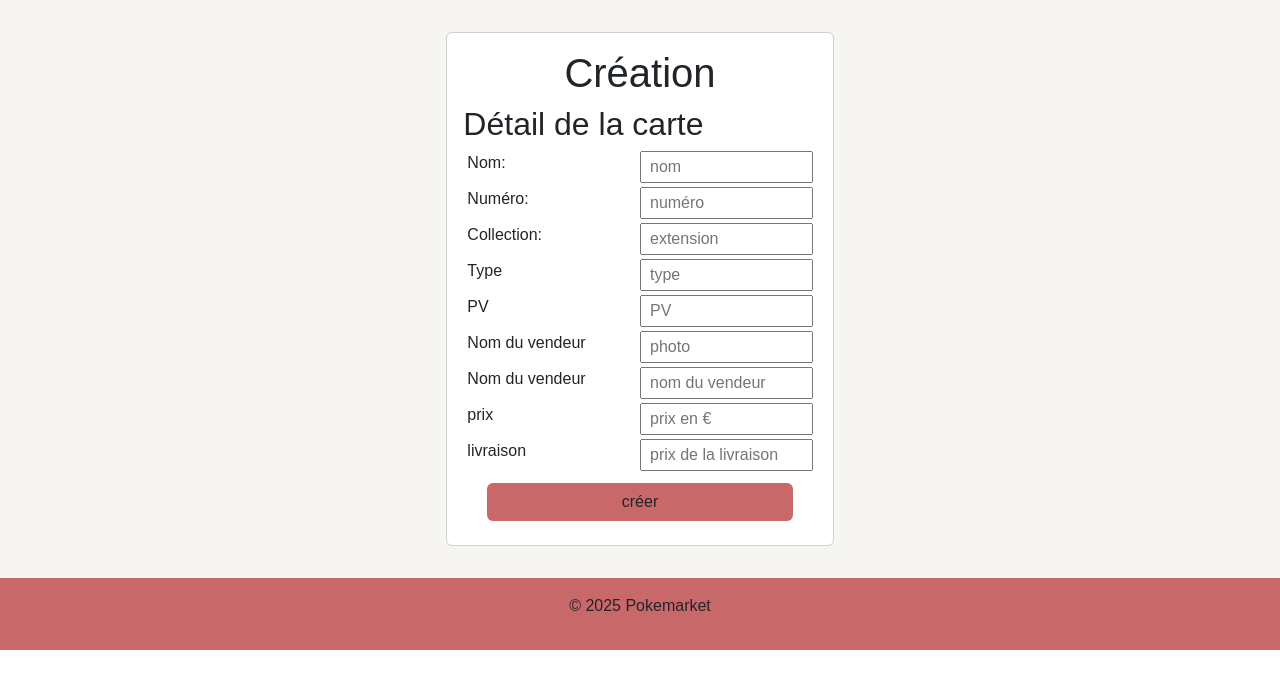
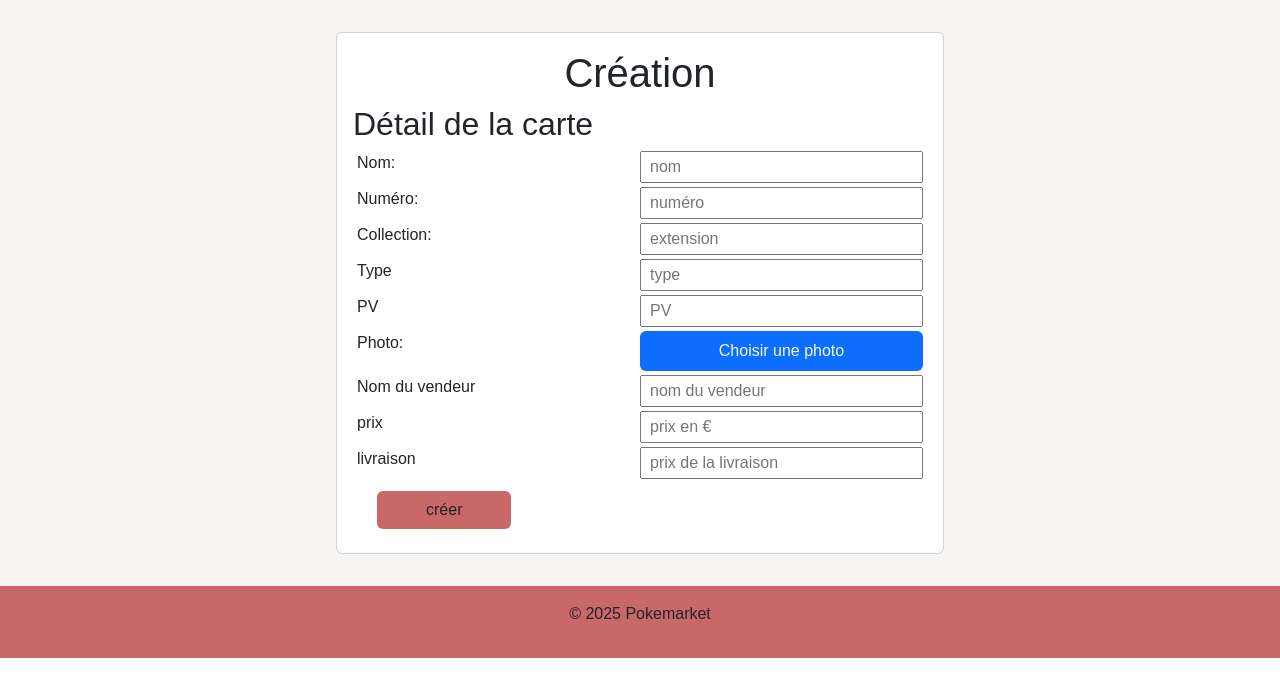
Before and after one commit to Pierrick74/laravel-test, a Laravel app: template resources/views/views/backoffice/create.blade.php in a window 1280 px wide. Shown: the part 73-770 px from the top of the page. Run offline with Laravel 12, Linux system fonts and the light colour scheme; the template is opened without the code that fills it, so the values that code supplies are empty; parts of the project's set-up code (start-up, migrations or seed data) failed here and were passed over.

Commit message:
feat(create): add photo update

```diff
--- a/app/Http/Controllers/BackOfficeControlleur.php
+++ b/app/Http/Controllers/BackOfficeControlleur.php
@@ -132,6 +132,9 @@ class BackOfficeControlleur extends Controller
                 ->withErrors($validator)
                 ->withInput();
         }
+        $photo = $request->file('photo');
+        $photoName = time().'.'.$photo->getClientOriginalExtension();
+        $photo->move(public_path('assets/photos'), $photoName);
 
         $card = Card::firstOrCreate([
             'name' => $request->name,
@@ -139,7 +142,7 @@ class BackOfficeControlleur extends Controller
             'extension' => $request->extension,
             'type' => $request->type,
             'PV' => $request->PV,
-            'photo' => $request->photo,
+            'photo' => $photoName,
         ]);
 
         $product = new Products();
--- a/resources/views/views/backoffice/create.blade.php
+++ b/resources/views/views/backoffice/create.blade.php
@@ -1,21 +1,61 @@
 @extends('layouts.backoffice-default')
 @section('content')
     <div class="d-flex flex-wrap gap-5 align-items-stretch justify-content-center">
-        <div class="card">
+        <div class="card  w-50">
             <div class="card-body">
                 <h1 class="card-title font-weight-bold text-center">Création</h1>
                 <h2 class="card-title font-weight-bold">Détail de la carte</h2>
-                <form class="" action="{{ route('backoffice.product.saveNewProduct') }}" method="post">@csrf
-                    <span class="d-flex m-1"><label class="card-title w-50 font-weight-bold">Nom:</label><input type="text" name="name" id="name" placeholder="nom" class="m-0 px-2 w-50 text-right font-weight-bold"></span>
-                    <span class="d-flex m-1"><label class="card-title w-50 font-weight-bold">Numéro:</label><input type="text" name="number" id="number" placeholder="numéro" class="m-0 px-2 w-50 text-right font-weight-bold"></span>
-                    <span class="d-flex m-1"><label class="card-title w-50 font-weight-bold">Collection:</label><input type="text" name="extension" id="extension" placeholder="extension" class="m-0 px-2 w-50 text-right font-weight-bold"></span>
-                    <span class="d-flex m-1"><label class="card-title w-50 font-weight-bold">Type</label><input type="text" name="type" id="type" placeholder="type" class="m-0 px-2 w-50 text-right font-weight-bold"></span>
-                    <span class="d-flex m-1"><label class="card-title w-50 font-weight-bold">PV</label><input type="text" name="PV" id="PV" placeholder="PV" class="m-0 px-2 w-50 text-right font-weight-bold"></span>
-                    <span class="d-flex m-1"><label class="card-title w-50 font-weight-bold">Nom du vendeur</label><input type="text" name="photo" id="photo" placeholder="photo" class="m-0 px-2 w-50 text-right font-weight-bold"></span>
-                    <span class="d-flex m-1"><label class="card-title w-50 font-weight-bold">Nom du vendeur</label><input type="text" name="sellerName" id="sellerName" placeholder="nom du vendeur" class="m-0 px-2 w-50 text-right font-weight-bold"></span>
-                    <span class="d-flex m-1"><label class="card-title w-50 font-weight-bold">prix</label><input type="text" name="price" id="price" placeholder="prix en €" class="m-0 px-2 w-50 text-right font-weight-bold"></span>
-                    <span class="d-flex m-1"><label class="card-title w-50 font-weight-bold">livraison</label><input type="text" name="delivery_price" id="delivery_price" placeholder="prix de la livraison" class="m-0 px-2 w-50 text-right font-weight-bold"></span>
-                    <span class="d-flex"><button class="btn btn-block mx-4 my-2 w-100">créer</button></span>
+                <form class="" action="{{ route('backoffice.product.saveNewProduct') }}" enctype="multipart/form-data" method="post">@csrf
+                    <div class="d-flex m-1">
+                        <label class="card-title w-50 font-weight-bold">Nom:</label>
+                        <input type="text" name="name" id="name" placeholder="nom" class="m-0 px-2 w-50 text-right font-weight-bold">
+                    </div>
+                    <div class="d-flex m-1">
+                        <label class="card-title w-50 font-weight-bold">Numéro:</label>
+                        <input type="text" name="number" id="number" placeholder="numéro" class="m-0 px-2 w-50 text-right font-weight-bold">
+                    </div>
+                    <div class="d-flex m-1">
+                        <label class="card-title w-50 font-weight-bold">Collection:</label>
+                        <input type="text" name="extension" id="extension" placeholder="extension" class="m-0 px-2 w-50 text-right font-weight-bold">
+                    </div>
+                    <div class="d-flex m-1">
+                        <label class="card-title w-50 font-weight-bold">Type</label>
+                        <input type="text" name="type" id="type" placeholder="type" class="m-0 px-2 w-50 text-right font-weight-bold">
+                    </div>
+                    <div class="d-flex m-1">
+                        <label class="card-title w-50 font-weight-bold">PV</label>
+                        <input type="text" name="PV" id="PV" placeholder="PV" class="m-0 px-2 w-50 text-right font-weight-bold">
+                    </div>
+                    <div class="d-flex m-1">
+                        <label class="card-title w-50 font-weight-bold mb-0">Photo:</label>
+                        <div class="w-50">
+                            <input type="file"
+                                   class="d-none"
+                                   name="photo"
+                                   id="photo"
+                                   accept="image/jpeg,image/png,image/jpg,image/gif"
+                                   required>
+                            <label for="photo"
+                                   class="upload-label text-center d-flex align-items-center justify-content-center bg-primary text-light rounded py-2 px-3"
+                                   id="photoLabel">
+                                <i class="fas fa-upload mr-2"></i>
+                                <span id="uploadText">Choisir une photo</span>
+                            </label>
+                        </div>
+                    </div>
+                    <div class="d-flex m-1">
+                        <label class="card-title w-50 font-weight-bold">Nom du vendeur</label>
+                        <input type="text" name="sellerName" id="sellerName" placeholder="nom du vendeur" class="m-0 px-2 w-50 text-right font-weight-bold">
+                    </div>
+                    <div class="d-flex m-1">
+                        <label class="card-title w-50 font-weight-bold">prix</label>
+                        <input type="text" name="price" id="price" placeholder="prix en €" class="m-0 px-2 w-50 text-right font-weight-bold">
+                    </div>
+                    <div class="d-flex m-1">
+                        <label class="card-title w-50 font-weight-bold">livraison</label>
+                        <input type="text" name="delivery_price" id="delivery_price" placeholder="prix de la livraison" class="m-0 px-2 w-50 text-right font-weight-bold">
+                    </div>
+                    <div class="d-flex"><button class="btn btn-block mx-4 my-2 px-5"  type="submit">créer</button></div>
                     @if ($errors->any())
                         <div class="alert alert-danger">
                             <p>{{$errors->first() }} </p>
```
Also changed, not shown: public/assets/photos/1752745273.jpg (added).
